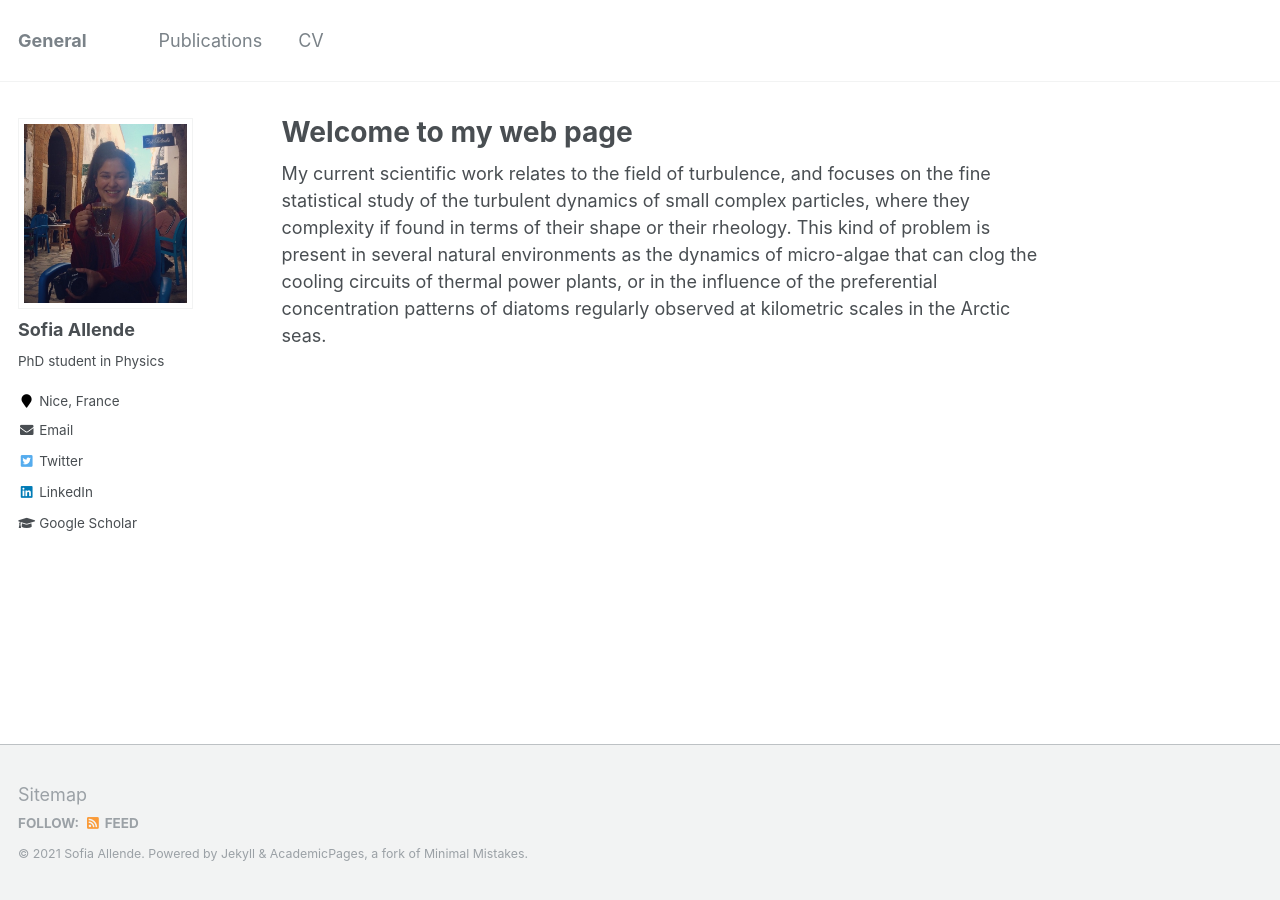
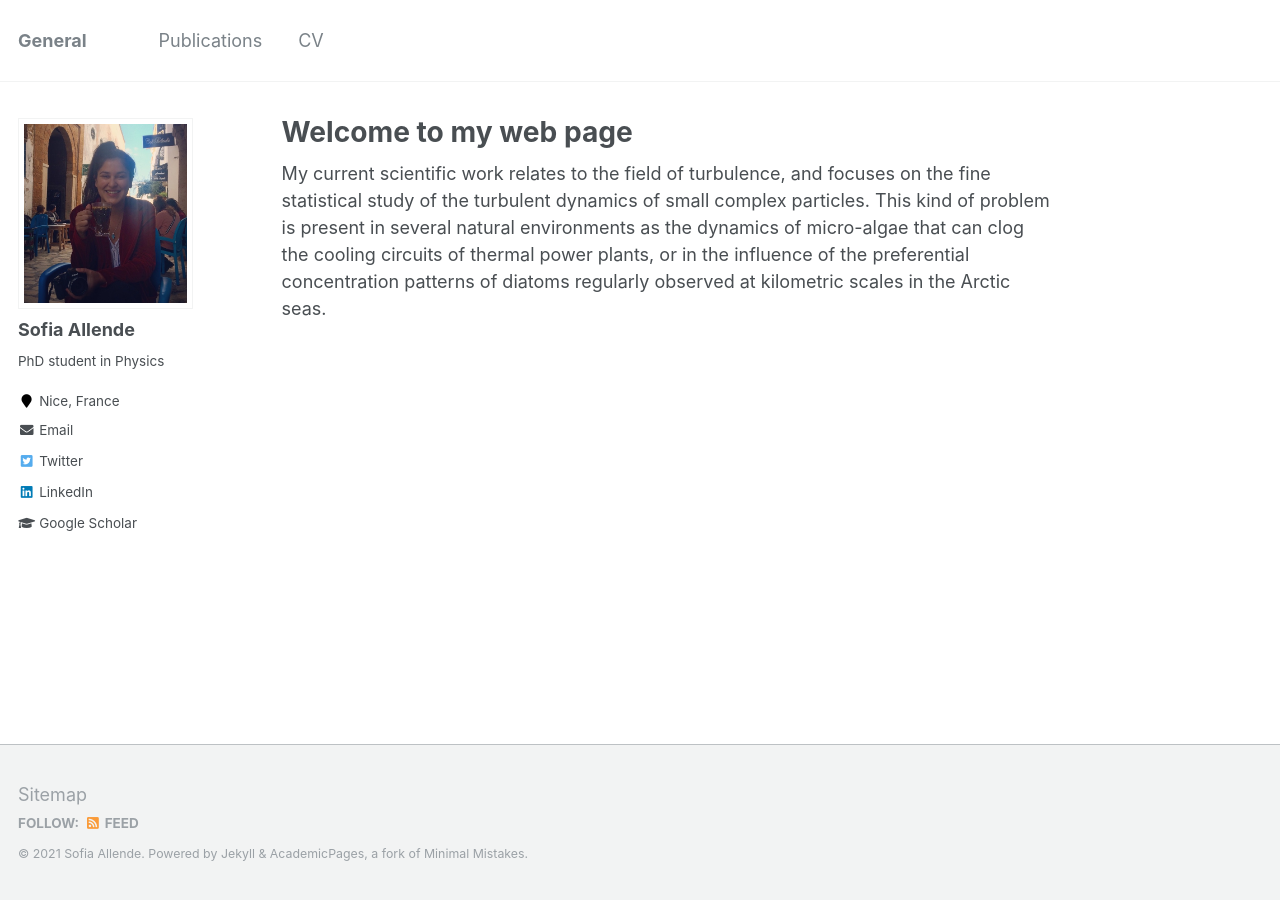
Before and after one commit to sofiallende/sofiallende.github.io, a Jekyll site: the page built from _pages/about.md, in a window 1280 px wide. Built offline with Jekyll 4.4.1, drawn with Linux system fonts in a browser that asks for light colours.

Commit message:
Update about.md

```diff
--- a/_pages/about.md
+++ b/_pages/about.md
@@ -8,4 +8,4 @@ redirect_from:
   - /about.html
 ---
 
-My current scientific work relates to the field of turbulence, and focuses on the fine statistical study of the turbulent dynamics of small complex particles, where they complexity if found in terms of their shape or their rheology. This kind of problem is present in several natural environments as the dynamics of micro-algae that can clog the cooling circuits of thermal power plants, or in the influence of the preferential concentration patterns of diatoms regularly observed at kilometric scales in the Arctic seas.
+My current scientific work relates to the field of turbulence, and focuses on the fine statistical study of the turbulent dynamics of small complex particles. This kind of problem is present in several natural environments as the dynamics of micro-algae that can clog the cooling circuits of thermal power plants, or in the influence of the preferential concentration patterns of diatoms regularly observed at kilometric scales in the Arctic seas.
```
